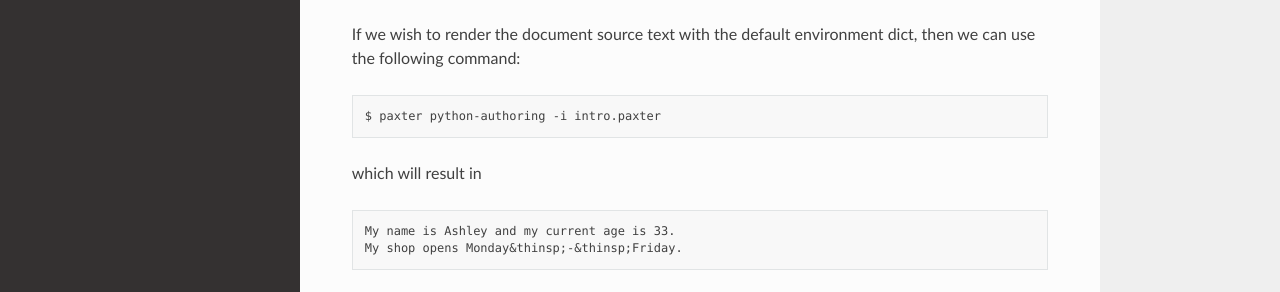
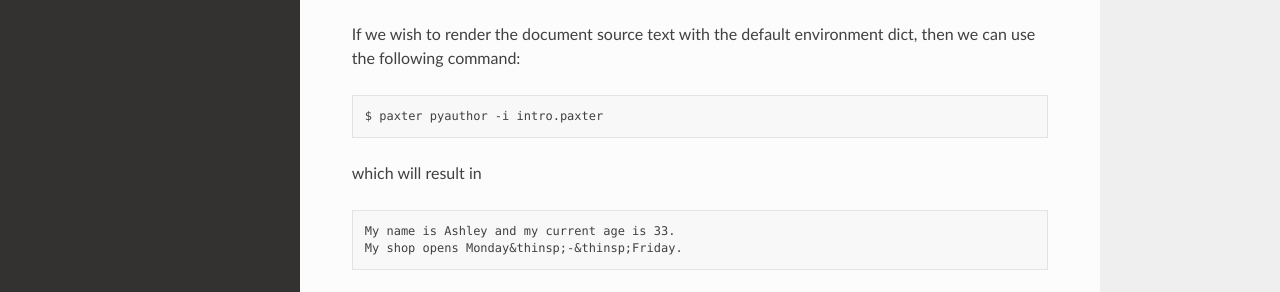
Before and after one commit to abhabongse/paxter, a Sphinx documentation site: the page built from docs/getting_started.rst, in a window 1280 px wide and 900 px high, scrolled down 3955 px. Shown: the part 441-733 px from the top of the window. Built offline with Sphinx 7.4.7 and the Read the Docs theme 2.0.0, drawn with Linux system fonts in a browser that asks for light colours; the version number could not be read and is left out.

Commit message:
Small fix to README and getting started page.

```diff
--- a/docs/getting_started.rst
+++ b/docs/getting_started.rst
@@ -250,7 +250,7 @@ then we can use the following command:
 
 .. code-block:: bash
 
-   $ paxter python-authoring -i intro.paxter
+   $ paxter pyauthor -i intro.paxter
 
 which will result in
 
```
Also changed, not shown: README.md (+1 -1 lines).
